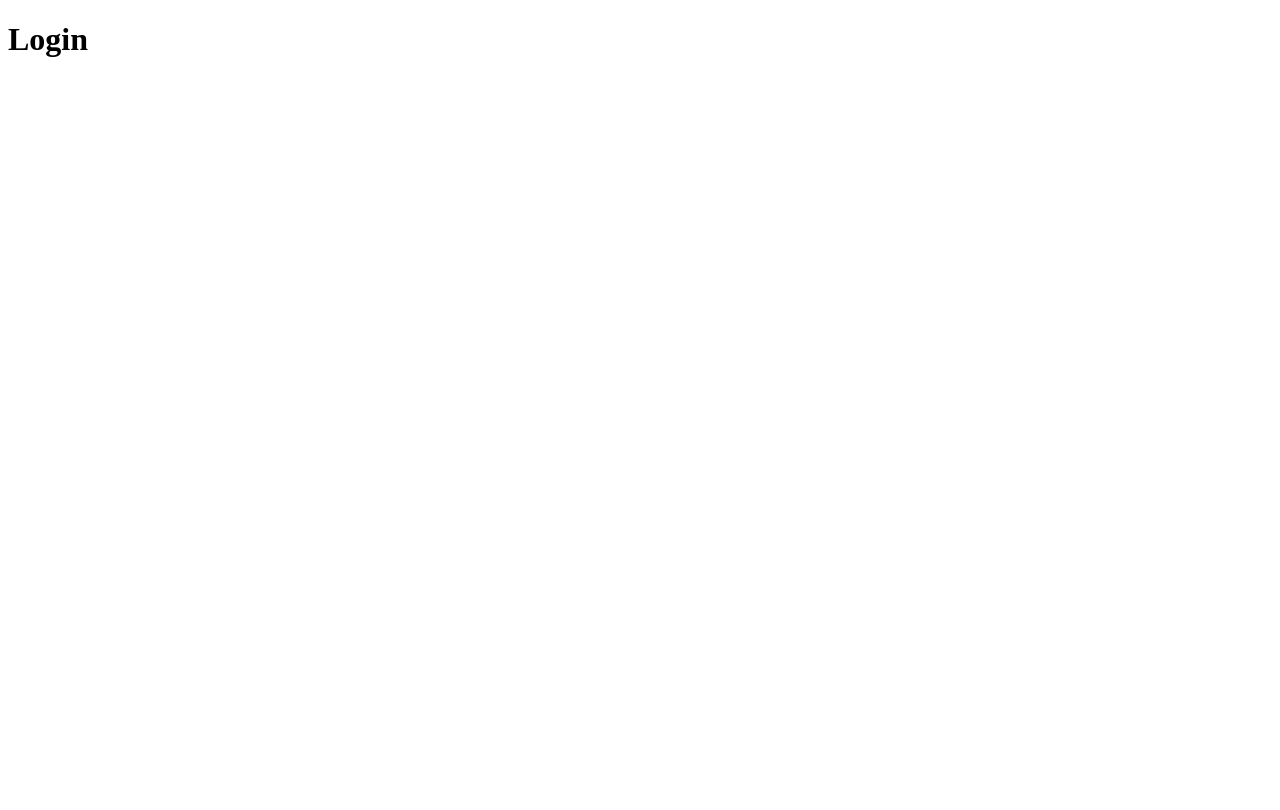
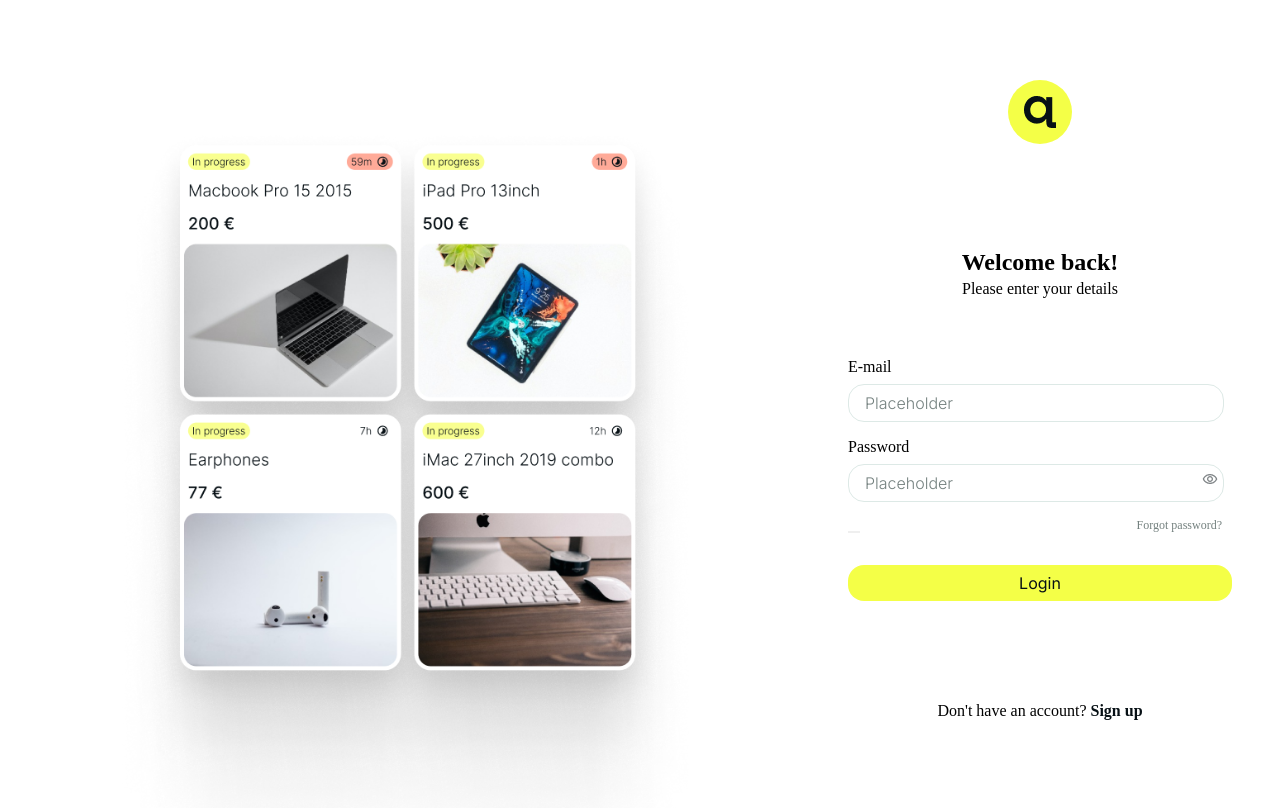
Before and after one commit to amadejaop/01-project-auctionbay-frontend-react, a React (Create React App) app: page /login in a window 1280 px wide. Shown: the top 810 px of the page. Built offline with nearby package versions, Linux system fonts and the light colour scheme; the HTML template or start-up script is replaced by a standard one.

Commit message:
Create login page

```diff
--- /dev/null
+++ b/src/assets/styles/Login.css
@@ -0,0 +1,48 @@
+.forgotten-pw {
+    float: right;
+    margin: 0 10px 16px 0;
+    font-size: 0.75rem;
+    font-weight: 300;
+    color: #74817F;
+    text-decoration: none;
+}
+
+.login {
+    -ms-flex-align: center;
+    -ms-flex-direction: column;
+    -ms-flex-item-align: stretch;
+    -ms-flex-pack: justify;
+    -ms-flex: 0 0 448px;
+    -ms-grid-row-align: stretch;
+    -webkit-box-align: center;
+    -webkit-box-direction: normal;
+    -webkit-box-flex: 0;
+    -webkit-box-orient: vertical;
+    -webkit-box-pack: justify;
+    -webkit-box-sizing: border-box;
+    align-items: center;
+    align-self: stretch;
+    background-color: #fff;
+    border-radius: 32px;
+    box-sizing: border-box;
+    display: -ms-flexbox;
+    display: -webkit-box;
+    display: flex;
+    flex-direction: column;
+    flex: 0 0 448px;
+    justify-content: space-between;
+    margin: 8px;
+    padding: 64px 32px;
+}
+
+#login-pw-icon {
+    position: absolute;
+    right: 62px;
+    top: 58.9%;
+    opacity: 0.5;
+    z-index: 99;
+}
+
+#login-pw-icon:hover {
+    cursor: pointer;
+}
--- a/src/pages/Login.tsx
+++ b/src/pages/Login.tsx
@@ -1,7 +1,68 @@
+import SideImage from "../components/SideImage";
+import Logo from "../assets/images/Logo.png";
+import { useState } from "react";
+import Eye from "../assets/images/Eye.png";
+import BoldLink from "../components/BoldLink";
+import "../assets/styles/Login.css";
+
 export default function Login() {
+  const [loginPasswordShown, setLoginPasswordShown] = useState(false);
+  const toggleLoginPasswordVisibility = () => {
+    setLoginPasswordShown(loginPasswordShown ? false : true);
+  };
+
   return (
     <>
-      <h1>Login</h1>
+      <div className="container">
+        <SideImage />
+        <div className="login">
+          <img className="yellow-logo" src={Logo} alt="Company logo" />
+          <div className="side-text">
+            <h2>Welcome back!</h2>
+            <p className="signup-para">Please enter your details</p>
+            <form action="post">
+              <label htmlFor="email">
+                E-mail
+                <input
+                  placeholder="Placeholder"
+                  className="signup-input"
+                  type="email"
+                  name="email"
+                  id="email"
+                />
+              </label>
+              <label htmlFor="password">
+                Password
+                <input
+                  placeholder="Placeholder"
+                  className="signup-input"
+                  type={loginPasswordShown ? "text" : "password"}
+                  name="password"
+                  id="password"
+                  required
+                />{" "}
+              </label>
+              <button
+                type="button"
+                className="empty-btn"
+                onClick={toggleLoginPasswordVisibility}
+              >
+                <img id="login-pw-icon" src={Eye} alt="eye icon" />
+              </button>
+              <a href="/reset-password" className="forgotten-pw">
+                Forgot password?
+              </a>
+              <button type="submit" className="yellow-submit-btn">
+                Login
+              </button>
+            </form>
+          </div>
+          <p>
+            Don't have an account?{" "}
+            <BoldLink text={"Sign up"} href={"/signup"} />
+          </p>
+        </div>
+      </div>
     </>
   );
 }
--- a/src/pages/Signup.tsx
+++ b/src/pages/Signup.tsx
@@ -90,6 +90,7 @@
                 />{" "}
               </label>
               <button
+                type="button"
                 className="empty-btn"
                 onClick={toggleRepeatPasswordVisibility}
               >
```
